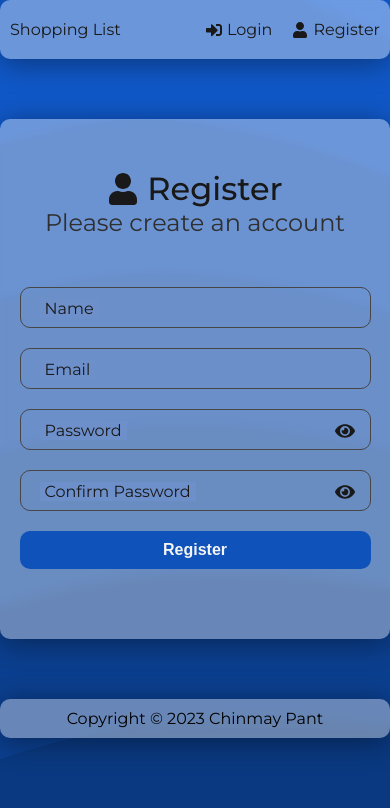
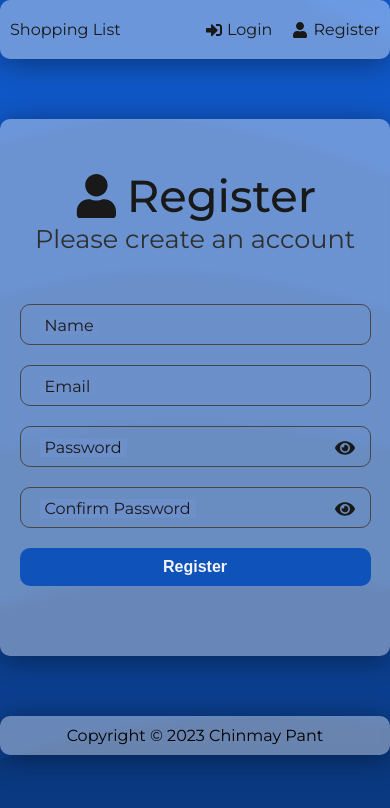
Before and after one commit to chinmpant/mern-shopping-list, a React (Create React App) app in the folder frontend/: page /register in a window 390 px wide. Shown: the top 808 px of the page. Built offline with nearby package versions, Linux system fonts and the light colour scheme.

Commit message:
Transition + Responsive

```diff
--- a/frontend/package.json
+++ b/frontend/package.json
@@ -9,6 +9,7 @@
     "@testing-library/react": "^13.4.0",
     "@testing-library/user-event": "^14.4.3",
     "axios": "^1.2.2",
+    "framer-motion": "^8.3.4",
     "jwt-decode": "^3.1.2",
     "react": "^18.2.0",
     "react-dom": "^18.2.0",
--- a/frontend/src/App.js
+++ b/frontend/src/App.js
@@ -1,9 +1,5 @@
-import {
-  BrowserRouter as Router,
-  Routes,
-  Route,
-  Navigate
-} from 'react-router-dom'
+import { Routes, Route, Navigate, useLocation } from 'react-router-dom'
+import { AnimatePresence } from 'framer-motion'
 import { ToastContainer } from 'react-toastify'
 import 'react-toastify/dist/ReactToastify.css'
 import Dashboard from './pages/Dashboard'
@@ -13,21 +9,23 @@ import Header from './components/Header'
 import Footer from './components/Footer'
 
 function App() {
+  const location = useLocation()
+
   return (
     <>
-      <Router>
-        <div className="container">
-          <Header />
-          <Routes>
+      <div className="container">
+        <Header />
+        <AnimatePresence mode="wait">
+          <Routes location={location} key={location.pathname}>
             <Route path="/" element={<Dashboard />} />
             <Route path="/register" element={<Register />} />
             <Route path="/login" element={<Login />} />
             <Route path="*" element={<Navigate to="/" />} />
           </Routes>
-          <Footer />
-        </div>
-      </Router>
-      <ToastContainer />
+        </AnimatePresence>
+        <Footer />
+      </div>
+      <ToastContainer position="top-center" />
     </>
   )
 }
--- a/frontend/src/index.css
+++ b/frontend/src/index.css
@@ -322,30 +322,46 @@ body {
   }
 }
 
-@media only screen and (max-width: 600px) {
+@media only screen and (max-width: 640px) {
+  .form {
+    width: 80%;
+  }
+
+  .heading h1 {
+    font-size: 2.8rem;
+  }
+
+  .heading p {
+    font-size: 1.6rem;
+  }
+
+  .items {
+    display: grid;
+    grid-template-columns: 1fr;
+    gap: 8px;
+  }
+}
+
+@media only screen and (max-width: 460px) {
   .container {
     padding: 0;
-  }
-
-  .content {
-    width: 95%;
   }
 
   .form {
     width: 90%;
   }
 
-  .heading h1 {
-    font-size: 2rem;
+  .content {
+    width: 90%;
+  }
+}
+
+@media only screen and (max-width: 336px) {
+  .header {
+    flex-direction: column;
   }
 
-  .heading p {
-    font-size: 1.5rem;
-  }
-
-  .items {
-    display: grid;
-    grid-template-columns: 1fr;
-    gap: 10px;
+  .header .logo a {
+    display: none;
   }
 }
--- a/frontend/src/index.js
+++ b/frontend/src/index.js
@@ -1,23 +1,26 @@
-import React from 'react';
-import { createRoot } from 'react-dom/client';
-import { Provider } from 'react-redux';
-import { store } from './app/store';
-import App from './App';
-import reportWebVitals from './reportWebVitals';
-import './index.css';
+import React from 'react'
+import { createRoot } from 'react-dom/client'
+import { Provider } from 'react-redux'
+import { BrowserRouter as Router } from 'react-router-dom'
+import { store } from './app/store'
+import App from './App'
+import reportWebVitals from './reportWebVitals'
+import './index.css'
 
-const container = document.getElementById('root');
-const root = createRoot(container);
+const container = document.getElementById('root')
+const root = createRoot(container)
 
 root.render(
   <React.StrictMode>
-    <Provider store={store}>
-      <App />
-    </Provider>
+    <Router>
+      <Provider store={store}>
+        <App />
+      </Provider>
+    </Router>
   </React.StrictMode>
-);
+)
 
 // If you want to start measuring performance in your app, pass a function
 // to log results (for example: reportWebVitals(console.log))
 // or send to an analytics endpoint. Learn more: https://bit.ly/CRA-vitals
-reportWebVitals();
+reportWebVitals()
--- a/frontend/src/pages/Dashboard.jsx
+++ b/frontend/src/pages/Dashboard.jsx
@@ -4,6 +4,7 @@ import { useNavigate } from 'react-router-dom'
 import { toast } from 'react-toastify'
 import { logout, reset as authReset } from '../features/auth/authSlice'
 import { getItems, reset } from '../features/list/listSlice'
+import { motion } from 'framer-motion'
 import jwtDecode from 'jwt-decode'
 import ItemForm from '../components/ItemForm'
 import Spinner from '../components/Spinner'
@@ -33,12 +34,12 @@ const Dashboard = () => {
         const decoded = jwtDecode(user.token)
 
         if (decoded.exp * 1000 < new Date().getTime()) {
-          toast.error('Session has expired!')
+          toast.error('Session has expired!', { theme: 'colored' })
         } else {
-          toast.error(message)
+          toast.error(message, { theme: 'colored' })
         }
       } catch (error) {
-        toast.error('Invalid token!')
+        toast.error('Invalid token!', { theme: 'colored' })
       }
 
       dispatch(logout())
@@ -53,7 +54,13 @@ const Dashboard = () => {
 
   if (user) {
     return (
-      <div className="page">
+      <motion.div
+        className="page"
+        initial={{ opacity: 0.5, scale: 0.98 }}
+        animate={{ opacity: 1, scale: 1 }}
+        exit={{ opacity: 0.5, scale: 0.98 }}
+        transition={{ duration: 0.1 }}
+      >
         <section className="heading" ref={formRef}>
           <h1>Welcome {user.name}!</h1>
           <p>Your shopping list</p>
@@ -84,7 +91,7 @@ const Dashboard = () => {
             )}
           </section>
         )}
-      </div>
+      </motion.div>
     )
   }
 }
--- a/frontend/src/pages/Login.jsx
+++ b/frontend/src/pages/Login.jsx
@@ -3,6 +3,7 @@ import { useDispatch, useSelector } from 'react-redux'
 import { useNavigate } from 'react-router-dom'
 import { toast } from 'react-toastify'
 import { FaSignInAlt, FaEye, FaEyeSlash } from 'react-icons/fa'
+import { motion } from 'framer-motion'
 import Spinner from '../components/Spinner'
 import { login, reset } from '../features/auth/authSlice'
 
@@ -24,7 +25,7 @@ const Login = () => {
 
   useEffect(() => {
     if (isError) {
-      toast.error(message)
+      toast.error(message, { theme: 'colored' })
     }
 
     if (isSuccess || user) {
@@ -51,7 +52,13 @@ const Login = () => {
   }
 
   return (
-    <div className="page">
+    <motion.div
+      className="page"
+      initial={{ opacity: 0.5, scale: 0.98 }}
+      animate={{ opacity: 1, scale: 1 }}
+      exit={{ opacity: 0.5, scale: 0.98 }}
+      transition={{ duration: 0.1 }}
+    >
       <section className="heading">
         <h1>
           <FaSignInAlt /> Login
@@ -109,7 +116,7 @@ const Login = () => {
           </form>
         </section>
       )}
-    </div>
+    </motion.div>
   )
 }
 
--- a/frontend/src/pages/Register.jsx
+++ b/frontend/src/pages/Register.jsx
@@ -3,6 +3,7 @@ import { useDispatch, useSelector } from 'react-redux'
 import { useNavigate } from 'react-router-dom'
 import { toast } from 'react-toastify'
 import { FaUser, FaEye, FaEyeSlash } from 'react-icons/fa'
+import { motion } from 'framer-motion'
 import Spinner from '../components/Spinner'
 import { register, reset } from '../features/auth/authSlice'
 
@@ -27,7 +28,7 @@ const Register = () => {
 
   useEffect(() => {
     if (isError) {
-      toast.error(message)
+      toast.error(message, { theme: 'colored' })
     }
 
     if (isSuccess || user) {
@@ -50,7 +51,7 @@ const Register = () => {
     e.preventDefault()
 
     if (password !== passwordConfirm) {
-      toast.error('Passwords do not match')
+      toast.error('Passwords do not match', { theme: 'colored' })
     } else {
       const userData = { name, email, password }
 
@@ -59,7 +60,13 @@ const Register = () => {
   }
 
   return (
-    <div className="page">
+    <motion.div
+      className="page"
+      initial={{ opacity: 0.5, scale: 0.98 }}
+      animate={{ opacity: 1, scale: 1 }}
+      exit={{ opacity: 0.5, scale: 0.98 }}
+      transition={{ duration: 0.1 }}
+    >
       <section className="heading">
         <h1>
           <FaUser /> Register
@@ -156,7 +163,7 @@ const Register = () => {
           </form>
         </section>
       )}
-    </div>
+    </motion.div>
   )
 }
 
```
Also changed, not shown: 1 other file (tests, documents, lock files or other folders).
